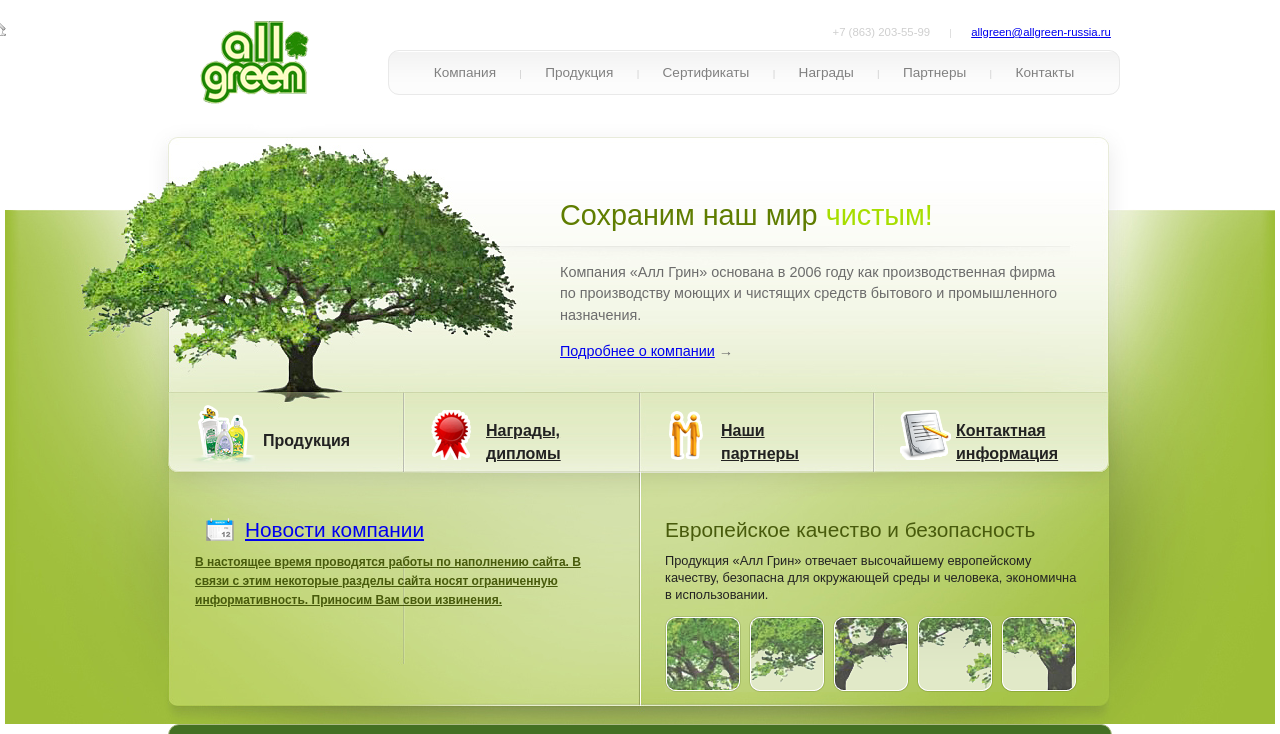
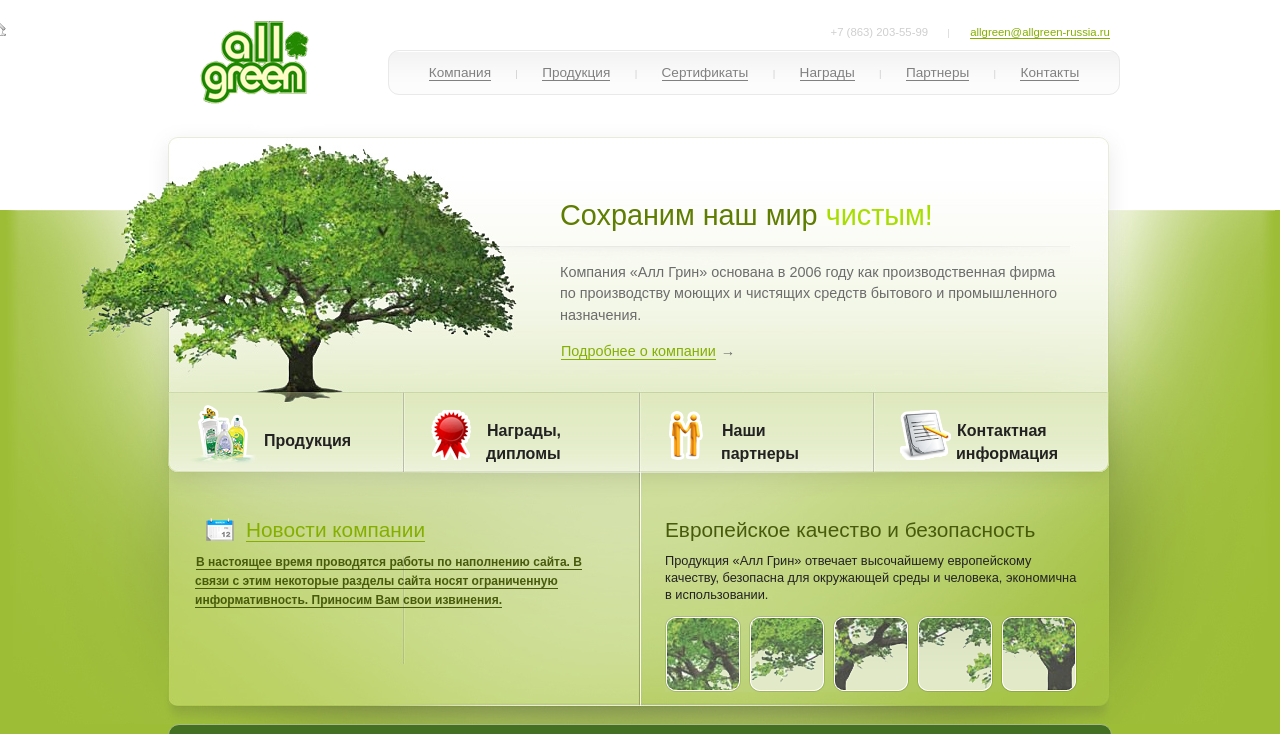
Before and after one commit to global-tender/allgreen-russia, a PHP site: page / in a window 1280 px wide. Shown: the top 734 px of the page. Run offline with PHP 8.4, Linux system fonts and the light colour scheme.

Commit message:
style change

```diff
--- a/css/style.css
+++ b/css/style.css
@@ -1,3 +1,24 @@
+div {
+	font-family: Arial, Helvetica, sans-serif;
+}
+
+body {
+	padding: 0;
+	margin: 0;
+	background: #9dbd36;
+}
+a {
+	border-bottom: 1px solid;
+	text-decoration: none;
+	margin: 0 1px 2px 1px;
+	color: #85af00;
+}
+a:hover {
+	text-decoration: none;
+	border-bottom: 3px solid;
+	margin-bottom: 0px;
+}
+
 #main {
 	background:url(/img/bg.jpg) no-repeat center top;
 	width: 1270px;
```
